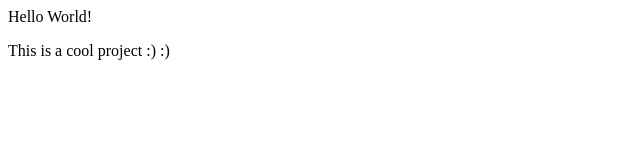
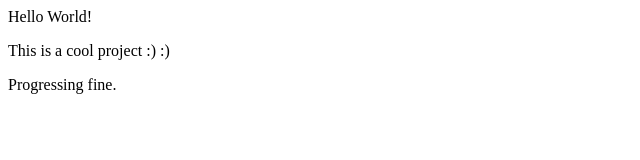
Before and after one commit to sampsonorson/demo-project, a plain HTML site: page index.html in a window 1280 px wide. Shown: the whole page, without its empty margins (0-640 px from the left). Drawn offline with Linux system fonts and the light colour scheme.

Commit message:
more progress

```diff
--- a/index.html
+++ b/index.html
@@ -11,6 +11,7 @@
         Hello World!
 
         <p>This is a cool project :) :)</p>
+        <p>Progressing fine.</p>
     </div>
 </body>
 </html>
```
